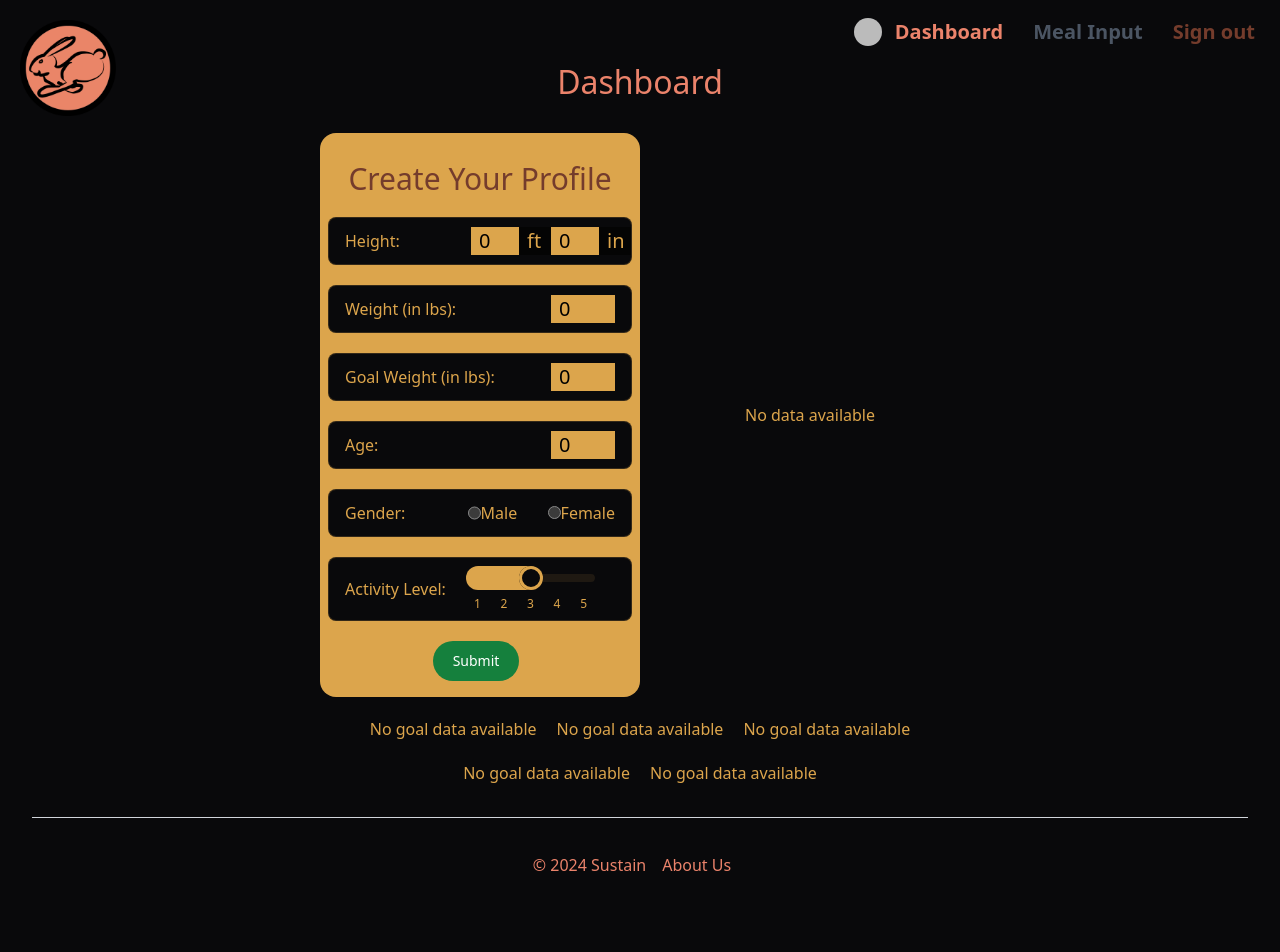
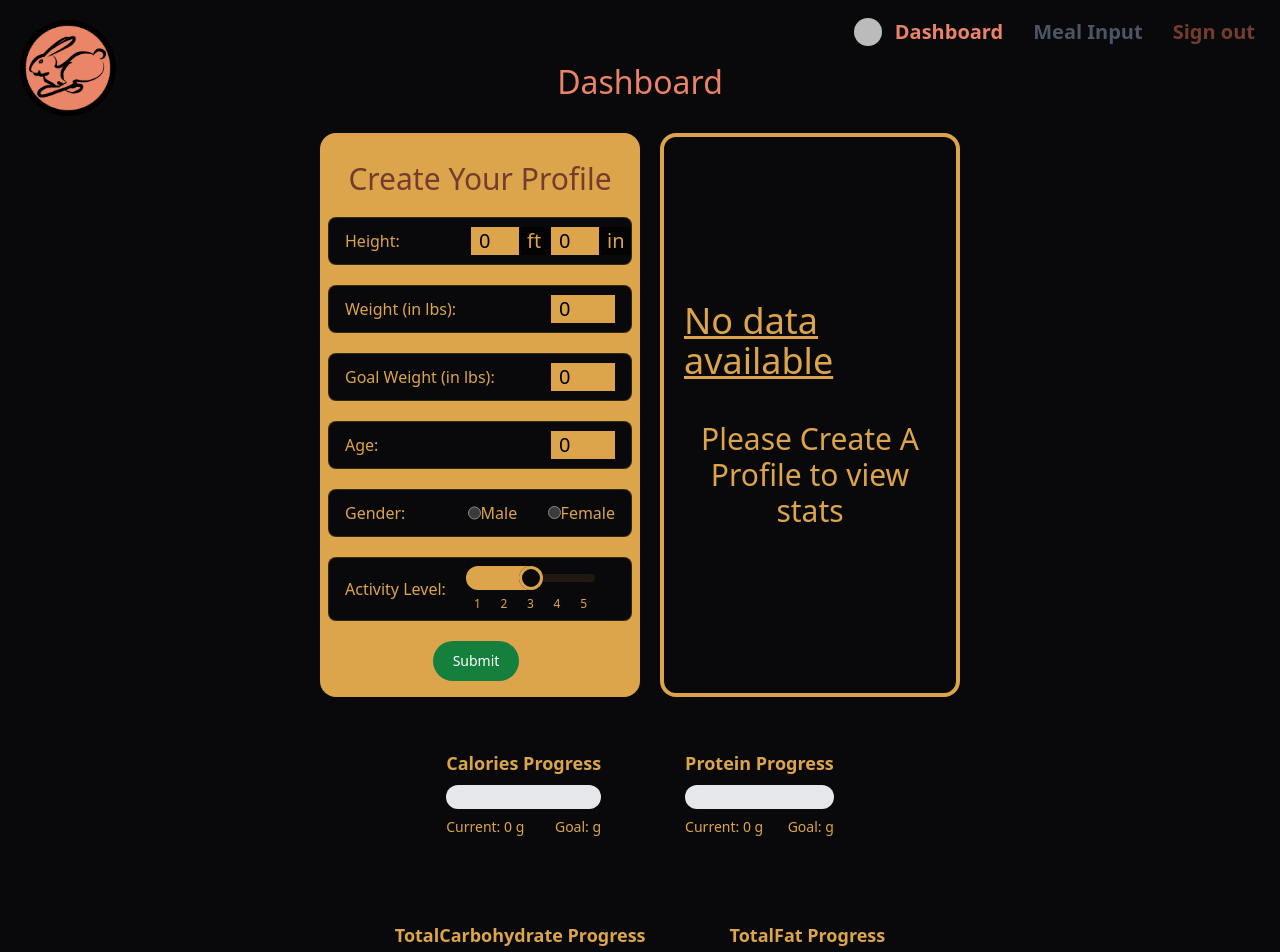
Before and after one commit to kdoan93/Hackathon-Summer-2024, a Next.js app: page /dashboard in a window 1280 px wide. Shown: the top 952 px of the page. Built offline with nearby package versions, Linux system fonts and the light colour scheme; no server answers; the database is empty; sample sign-in values are in the browser's storage; some icons are missing.

Commit message:
css changes

```diff
--- a/app/components/Dashboard/DailyNutrientComparisonChart.tsx
+++ b/app/components/Dashboard/DailyNutrientComparisonChart.tsx
@@ -53,7 +53,20 @@ const DailyNutrientComparisonProgressBar: React.FC<DailyNutrientComparisonProgre
   currentIntake
 }) => {
   if (goalValue === undefined) {
-    return <div>No goal data available</div>;
+    return (
+      <div className="flex flex-col items-center w-full max-w-sm p-4">
+        <div className="flex flex-col items-center w-full max-w-sm p-4">
+          <h3 className="text-lg font-bold mb-2">{`${nutrientName} Progress`}</h3>
+          <div className="w-full bg-gray-200 rounded-full h-6">
+            <div />
+          </div>
+          <div className="mt-2 text-sm flex justify-between w-full">
+            <span>Current: {currentIntake} g</span>
+            <span>Goal: {goalValue} g</span>
+          </div>
+        </div>
+      </div>
+    );
   }
   const progressPercentage = (currentIntake ? currentIntake / goalValue : 0) * 100;
   let progressColor = progressPercentage > 115 ? "bg-orange-500" : "bg-green-500";
--- a/app/components/Dashboard/WeightLineChart.tsx
+++ b/app/components/Dashboard/WeightLineChart.tsx
@@ -50,7 +50,12 @@ ChartJS.register(CategoryScale, LinearScale, BarElement, Title, Tooltip, Legend)
 
 const WeightComparisonChart: React.FC<WeightComparisonChartProps> = ({ profileData }) => {
   if (!profileData) {
-    return <div>No data available</div>;
+    return (
+      <div className="flex  flex-col items-center justify-center border-4 border-mustard-yellow rounded-2xl w-full h-full">
+        <h1 className="text-4xl underline p-5">No data available</h1>
+        <p className="text-3xl text-center p-5">Please Create A Profile to view stats</p>
+      </div>
+    );
   }
 
   const data = {
```
